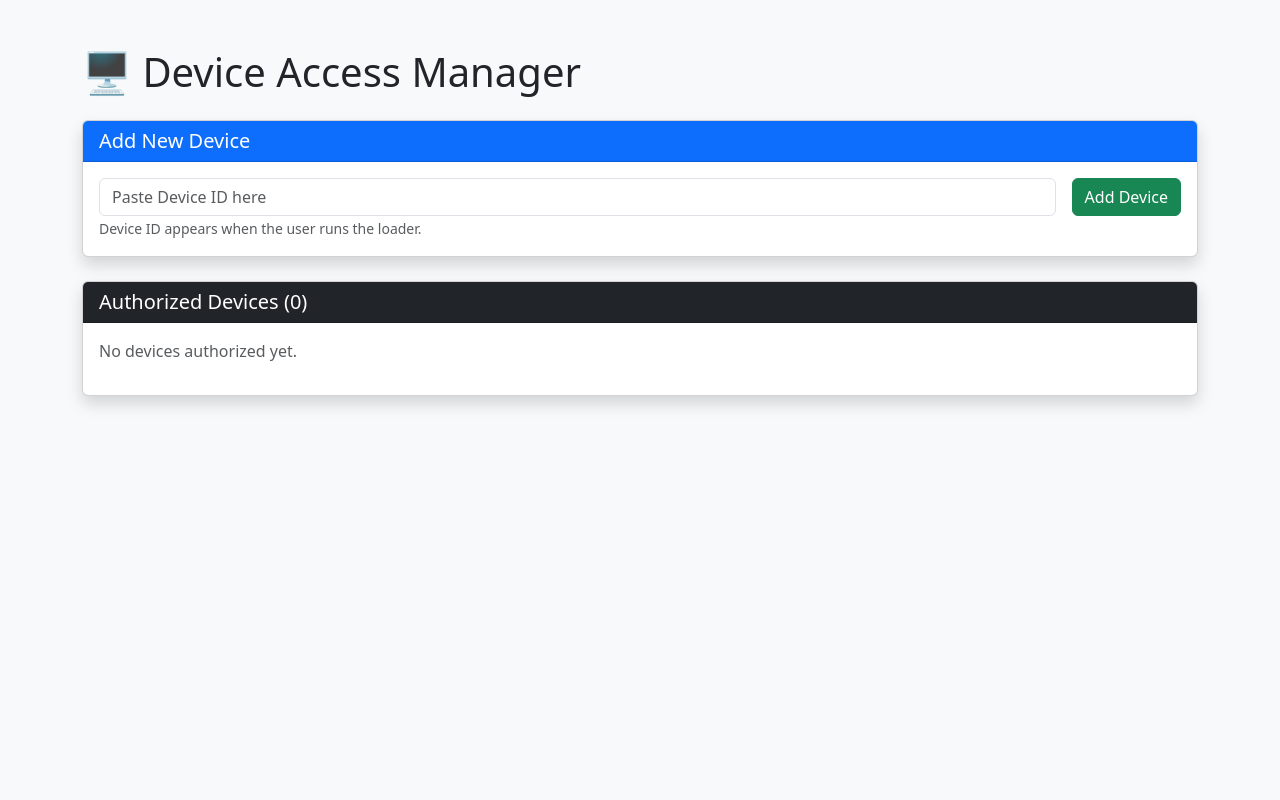
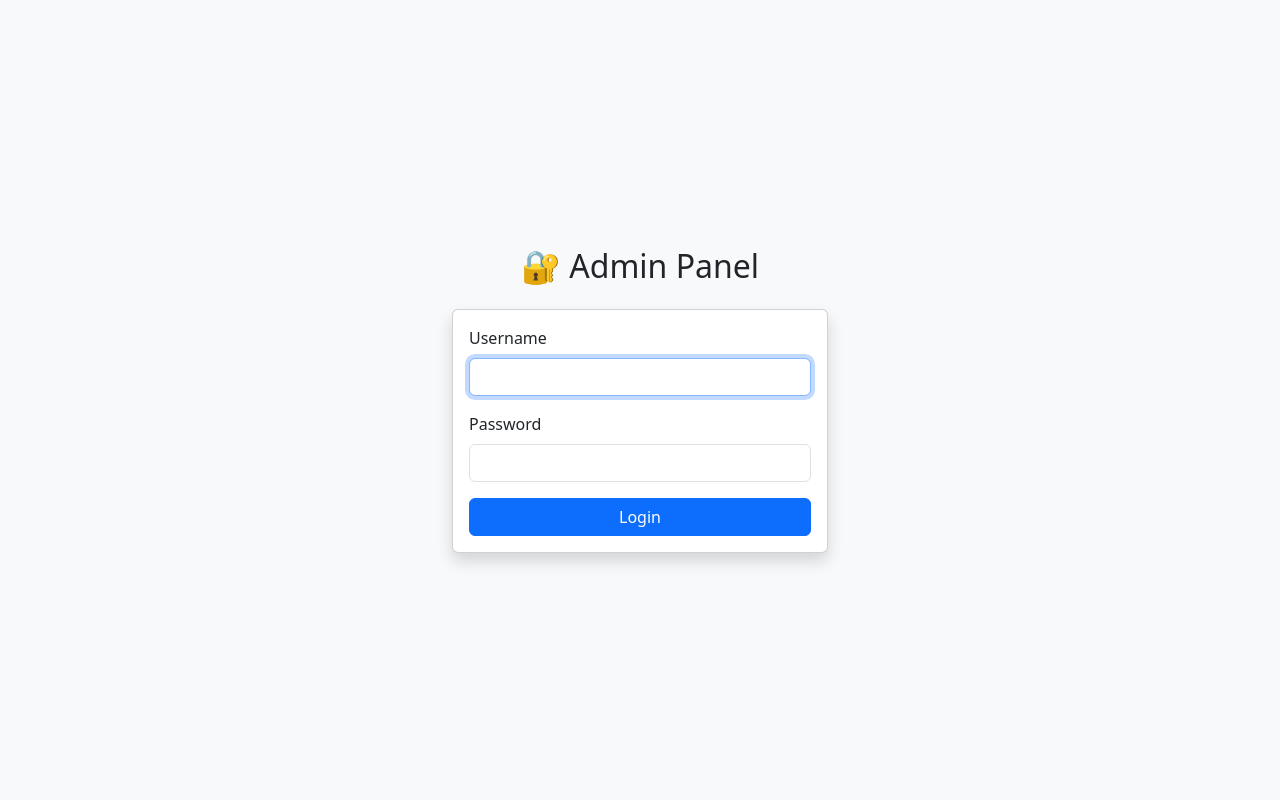
Before and after one commit to CodeHax-ItsMeJeff/panel, a Flask app: template templates/index.html in a window 1280 px wide. Run offline with Flask 3, Linux system fonts and the light colour scheme; the template is opened without the code that fills it, so the values that code supplies are empty.

Commit message:
Change title and structure for admin login page

```diff
--- a/templates/index.html
+++ b/templates/index.html
@@ -3,77 +3,37 @@
 <head>
     <meta charset="UTF-8">
     <meta name="viewport" content="width=device-width, initial-scale=1.0">
-    <title>Admin Panel - Device Manager</title>
+    <title>Admin Login</title>
     <link href="https://cdn.jsdelivr.net/npm/bootstrap@5.3.0/dist/css/bootstrap.min.css" rel="stylesheet">
 </head>
-<body class="bg-light">
-    <div class="container py-5">
-        <h1 class="mb-4">🖥️ Device Access Manager</h1>
-
+<body class="bg-light d-flex align-items-center" style="min-height:100vh;">
+    <div class="container" style="max-width:400px;">
+        <h2 class="text-center mb-4">🔐 Admin Panel</h2>
         {% with messages = get_flashed_messages(with_categories=true) %}
             {% if messages %}
                 {% for category, message in messages %}
                     <div class="alert alert-{{ category }} alert-dismissible fade show" role="alert">
                         {{ message }}
-                        <button type="button" class="btn-close" data-bs-dismiss="alert" aria-label="Close"></button>
+                        <button type="button" class="btn-close" data-bs-dismiss="alert"></button>
                     </div>
                 {% endfor %}
             {% endif %}
         {% endwith %}
-
-        <div class="card shadow mb-4">
-            <div class="card-header bg-primary text-white">
-                <h5 class="mb-0">Add New Device</h5>
-            </div>
+        <div class="card shadow">
             <div class="card-body">
-                <form method="POST" action="/add" class="row g-3">
-                    <div class="col-auto flex-grow-1">
-                        <input type="text" name="device_id" class="form-control" placeholder="Paste Device ID here" required>
+                <form method="POST">
+                    <div class="mb-3">
+                        <label for="username" class="form-label">Username</label>
+                        <input type="text" class="form-control" id="username" name="username" required autofocus>
                     </div>
-                    <div class="col-auto">
-                        <button type="submit" class="btn btn-success">Add Device</button>
+                    <div class="mb-3">
+                        <label for="password" class="form-label">Password</label>
+                        <input type="password" class="form-control" id="password" name="password" required>
                     </div>
+                    <button type="submit" class="btn btn-primary w-100">Login</button>
                 </form>
-                <small class="text-muted">Device ID appears when the user runs the loader.</small>
-            </div>
-        </div>
-
-        <div class="card shadow">
-            <div class="card-header bg-dark text-white">
-                <h5 class="mb-0">Authorized Devices ({{ devices|length }})</h5>
-            </div>
-            <div class="card-body">
-                {% if devices %}
-                    <div class="table-responsive">
-                        <table class="table table-hover align-middle">
-                            <thead>
-                                <tr>
-                                    <th>Device ID</th>
-                                    <th>Added On</th>
-                                    <th>Action</th>
-                                </tr>
-                            </thead>
-                            <tbody>
-                                {% for device in devices %}
-                                    <tr>
-                                        <td><code>{{ device.device_id }}</code></td>
-                                        <td>{{ device.added_on.strftime('%Y-%m-%d %H:%M') }}</td>
-                                        <td>
-                                            <a href="/delete/{{ device.id }}" class="btn btn-sm btn-outline-danger"
-                                               onclick="return confirm('Remove this device?')">Delete</a>
-                                        </td>
-                                    </tr>
-                                {% endfor %}
-                            </tbody>
-                        </table>
-                    </div>
-                {% else %}
-                    <p class="text-muted">No devices authorized yet.</p>
-                {% endif %}
             </div>
         </div>
     </div>
-
-    <script src="https://cdn.jsdelivr.net/npm/bootstrap@5.3.0/dist/js/bootstrap.bundle.min.js"></script>
 </body>
 </html>
```
